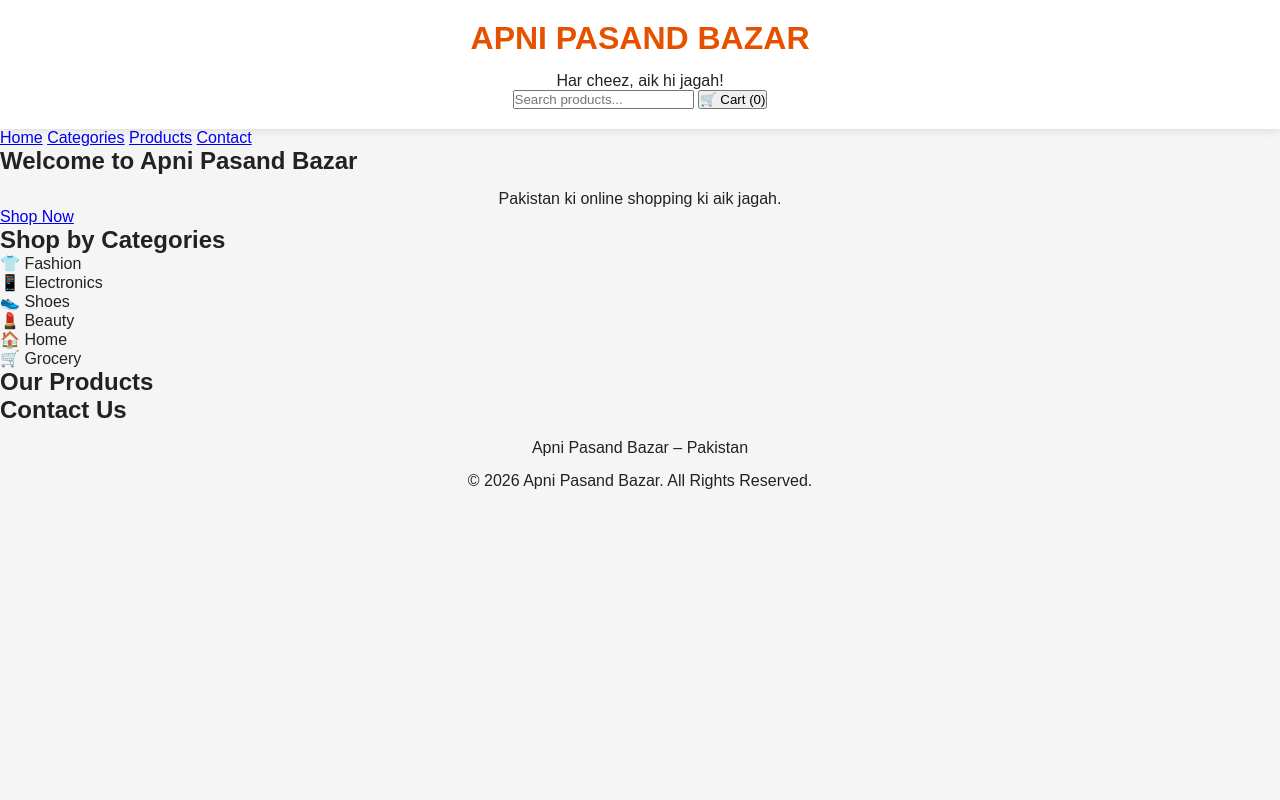
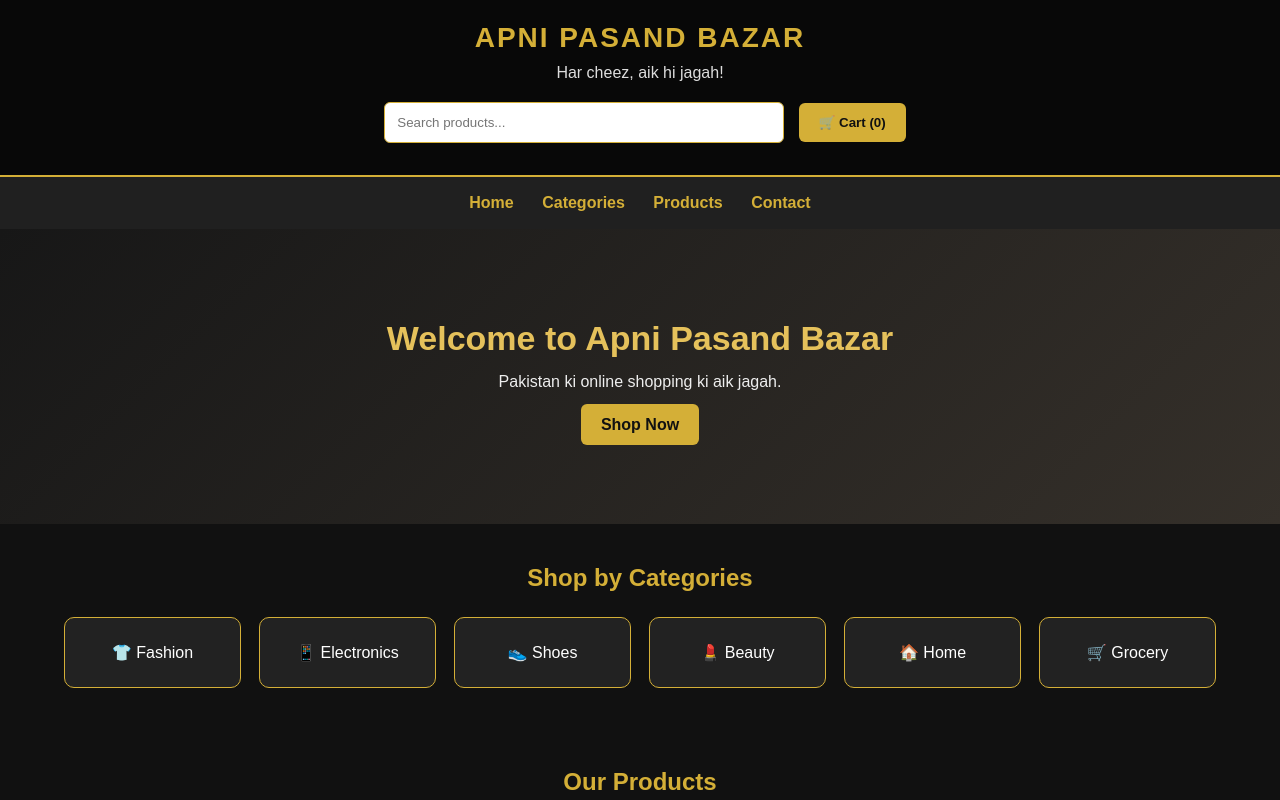
Before and after one commit to malhip843-arch/apni-pasand-bazar, a plain HTML site: page index.html in a window 1280 px wide. Shown: the top 800 px of the page. Drawn offline with Linux system fonts and the light colour scheme.

Commit message:
Update style.css

```diff
--- a/style.css
+++ b/style.css
@@ -1,3 +1,4 @@
+
 * {
   margin: 0;
   padding: 0;
@@ -6,22 +7,125 @@
 
 body {
   font-family: Arial, sans-serif;
-  background: #f5f5f5;
-  color: #222;
+  background: #111111;
+  color: #ffffff;
 }
 
 header {
-  background: #ffffff;
-  padding: 20px;
+  background: #080808;
+  padding: 22px 5%;
   text-align: center;
-  box-shadow: 0 2px 8px #ddd;
+  border-bottom: 2px solid #d4af37;
 }
 
-h1 {
-  color: #e65100;
+header h1 {
+  color: #d4af37;
+  font-size: 28px;
+  letter-spacing: 2px;
 }
 
-p {
-  margin-top: 15px;
+header p {
+  color: #dddddd;
+  margin: 10px;
+}
+
+input {
+  padding: 12px;
+  width: 60%;
+  max-width: 400px;
+  border: 1px solid #d4af37;
+  border-radius: 6px;
+  margin: 10px;
+}
+
+button, .shop-btn {
+  background: #d4af37;
+  color: #111111;
+  border: none;
+  padding: 12px 20px;
+  border-radius: 6px;
+  cursor: pointer;
+  font-weight: bold;
+  text-decoration: none;
+}
+
+nav {
+  background: #202020;
+  padding: 17px;
   text-align: center;
 }
+
+nav a {
+  color: #d4af37;
+  text-decoration: none;
+  margin: 12px;
+  font-weight: bold;
+}
+
+.hero {
+  text-align: center;
+  padding: 90px 20px;
+  background: linear-gradient(135deg, #171717, #35302a);
+}
+
+.hero h2 {
+  color: #e5c15b;
+  font-size: 34px;
+  margin-bottom: 15px;
+}
+
+.hero p {
+  margin-bottom: 25px;
+  color: #eeeeee;
+}
+
+section {
+  padding: 40px 5%;
+}
+
+section h2 {
+  text-align: center;
+  color: #d4af37;
+  margin-bottom: 25px;
+}
+
+.categories, .products {
+  display: grid;
+  grid-template-columns: repeat(auto-fit, minmax(140px, 1fr));
+  gap: 18px;
+}
+
+.categories div {
+  background: #222222;
+  border: 1px solid #d4af37;
+  padding: 25px 10px;
+  text-align: center;
+  border-radius: 10px;
+}
+
+footer {
+  background: #080808;
+  color: #d4af37;
+  padding: 25px;
+  text-align: center;
+  border-top: 1px solid #d4af37;
+}
+
+@media (max-width: 600px) {
+  header h1 {
+    font-size: 21px;
+  }
+
+  input {
+    width: 90%;
+  }
+
+  nav a {
+    display: inline-block;
+    margin: 8px;
+  }
+
+  .hero h2 {
+    font-size: 25px;
+  }
+}
```
